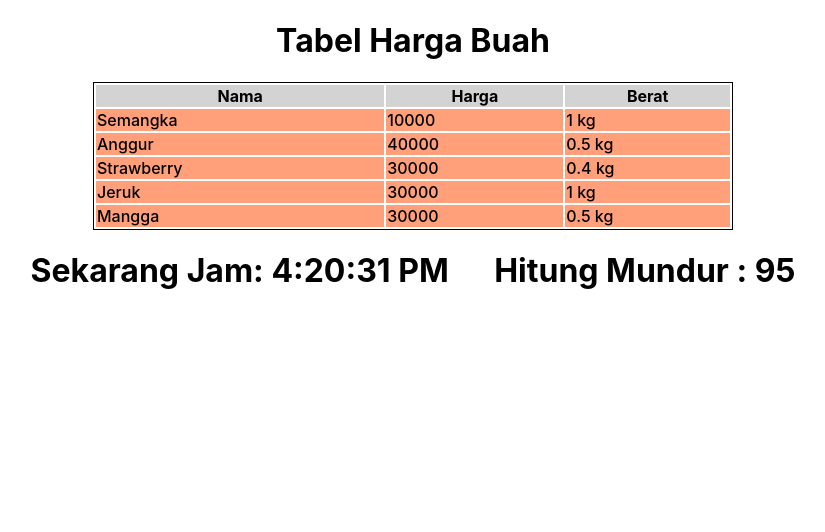
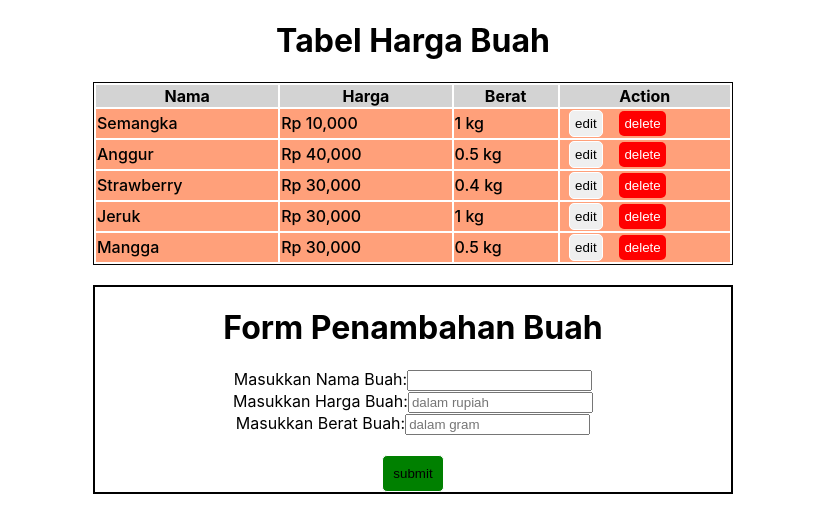
Before and after one commit to adiwirya7/sanbercode-reactjs-0720-week3, a React (Create React App) app: page / in a window 1280 px wide. Shown: the top 532 px of the page, without its empty margins (227-1052 px from the left). Built offline with nearby package versions, Linux system fonts and the light colour scheme.

Commit message:
Tugas 13

```diff
--- a/src/App.js
+++ b/src/App.js
@@ -1,14 +1,16 @@
 import React from 'react';
 // import logo from './logo.svg';
 import './App.css';
-import Table from './tugas11/Table'
-import Timer from './tugas12/Timer'
+// import Table from './tugas11/Table'
+// import Timer from './tugas12/Timer'
+ import Form from './tugas13/Form'
 
 function App() {
   return (
     <div >
-      <Table/>
-      <Timer/>
+      {/* <Table/> */}
+      {/* <Timer/> */}
+      <Form/>
     </div>
   );
 }
--- /dev/null
+++ b/src/tugas13/Form.js
@@ -0,0 +1,148 @@
+import React, {Component} from "react"
+
+class Form extends Component{
+
+  constructor(props){
+    super(props)
+    this.state ={
+     daftarHargaBuah : [
+        {nama: "Semangka", harga: 10000, berat: 1000},
+        {nama: "Anggur", harga: 40000, berat: 500},
+        {nama: "Strawberry", harga: 30000, berat: 400},
+        {nama: "Jeruk", harga: 30000, berat: 1000},
+        {nama: "Mangga", harga: 30000, berat: 500}
+    ],
+    input:{
+        nama : "" ,
+        harga: "",
+        berat: "",
+    },
+        indexOfForm :-1
+    }
+
+    this.handleChange = this.handleChange.bind(this);
+    this.handleSubmit = this.handleSubmit.bind(this);
+    this.handleEdit = this.handleEdit.bind(this);
+    this.handleDelete = this.handleDelete.bind(this);
+  }
+
+  handleChange(event){
+    let input = {...this.state.input}
+    input[event.target.name] = event.target.value
+    this.setState({input});
+  }
+
+  handleSubmit(event){
+    event.preventDefault()
+    let input = this.state.input
+    if (input['nama'].replace(/\s/g,'') === "" || input['harga'].toString().replace(/\s/g,'') === "" ||input['berat'].toString().replace(/\s/g,'') === "") {
+        alert("Input tidak boleh ada yang Kosong")
+    } else {
+        let input = this.state.input
+    let newDaftar = this.state.daftarHargaBuah
+    let index = this.state.indexOfForm
+    if(index ===-1){
+        newDaftar = [...newDaftar,input]
+    }
+    else{
+        newDaftar[index] = input
+    }
+    this.setState({
+        daftarHargaBuah : newDaftar,
+        input : {
+            nama:"",
+            harga:"",
+            berat:""
+        },
+        indexOfForm:-1
+    })
+    }
+
+  }
+  handleEdit(event){
+    let index = event.target.value
+    let Buah = this.state.daftarHargaBuah[index]
+    console.log(Buah);
+    this.setState({
+        input :{
+            nama: Buah.nama,
+            harga: Buah.harga,
+            berat: Buah.berat
+        },
+        indexOfForm : index
+    })
+  }
+
+  handleDelete(event){
+    let index = event.target.value
+    let newDaftar = this.state.daftarHargaBuah
+    let deldata = newDaftar[this.state.indexOfForm]
+    newDaftar.splice(index,1)
+    if(deldata !== undefined){
+        let newIndex = newDaftar.findIndex((el)=> el === deldata)
+        this.setState({daftarHargaBuah: newDaftar, indexOfForm: newIndex})
+    }else{
+        this.setState({daftarHargaBuah: newDaftar})
+    }
+
+  }
+
+  render(){
+    return(
+      <>
+        <div style={{width: "50%", margin:"auto"}}>
+                    <h1 style={{textAlign:"center"}}>Tabel Harga Buah</h1>
+                    <table style={{width:"100%"}}>
+          <thead>
+            <tr>
+            <th>Nama</th>
+            <th>Harga</th>
+            <th>Berat</th>
+            <th>Action</th>
+            </tr>
+          </thead>
+          <tbody>
+              {
+                this.state.daftarHargaBuah.map((val,index)=>{
+                  return(
+                    <tr key={index}>
+                      <td>{val.nama}</td>
+                      <td>Rp {val.harga.toLocaleString()}</td>
+                      <td>{val.berat/1000} kg</td>
+                      <td><button onClick={this.handleEdit} value={index} style={{borderRadius:5, marginRight :"5%",marginLeft :"5%",border:"1px white solid",padding:5}}>edit</button>
+                      <button onClick={this.handleDelete} value={index} style={{padding:5,border:"1px white",backgroundColor:"red", color:"white", borderRadius:5, marginRight :"5%",marginLeft :"5%"}}>delete</button></td>
+                    </tr>
+                  )
+                })
+              }
+          </tbody>
+        </table>
+        {/* Form */}
+        <div style={{border:"2px black solid", marginTop: 20}}>
+        <h1 style={{textAlign:"center",}}>Form Penambahan Buah</h1>
+        <form style={{textAlign:"center"}} onSubmit={this.handleSubmit}>
+          <label>
+            Masukkan Nama Buah:
+          </label>
+          <input type="text" name='nama' value={this.state.input.nama} onChange={this.handleChange}/>
+          <br/>
+          <label>
+            Masukkan Harga Buah:
+          </label>
+          <input type="number" name='harga' placeholder="dalam rupiah" value={this.state.input.harga} onChange={this.handleChange}/>
+          <br/>
+          <label>
+            Masukkan Berat Buah:
+          </label>
+          <input type="number" name='berat' placeholder="dalam gram" value={this.state.input.berat} onChange={this.handleChange}/>
+          <br/><br/>
+          <button style={{backgroundColor:"green",borderRadius:5,padding:10 ,border:"1px white solid"}}>submit</button>
+        </form>
+        </div>
+        </div>
+      </>
+    )
+  }
+}
+
+export default Form
```
